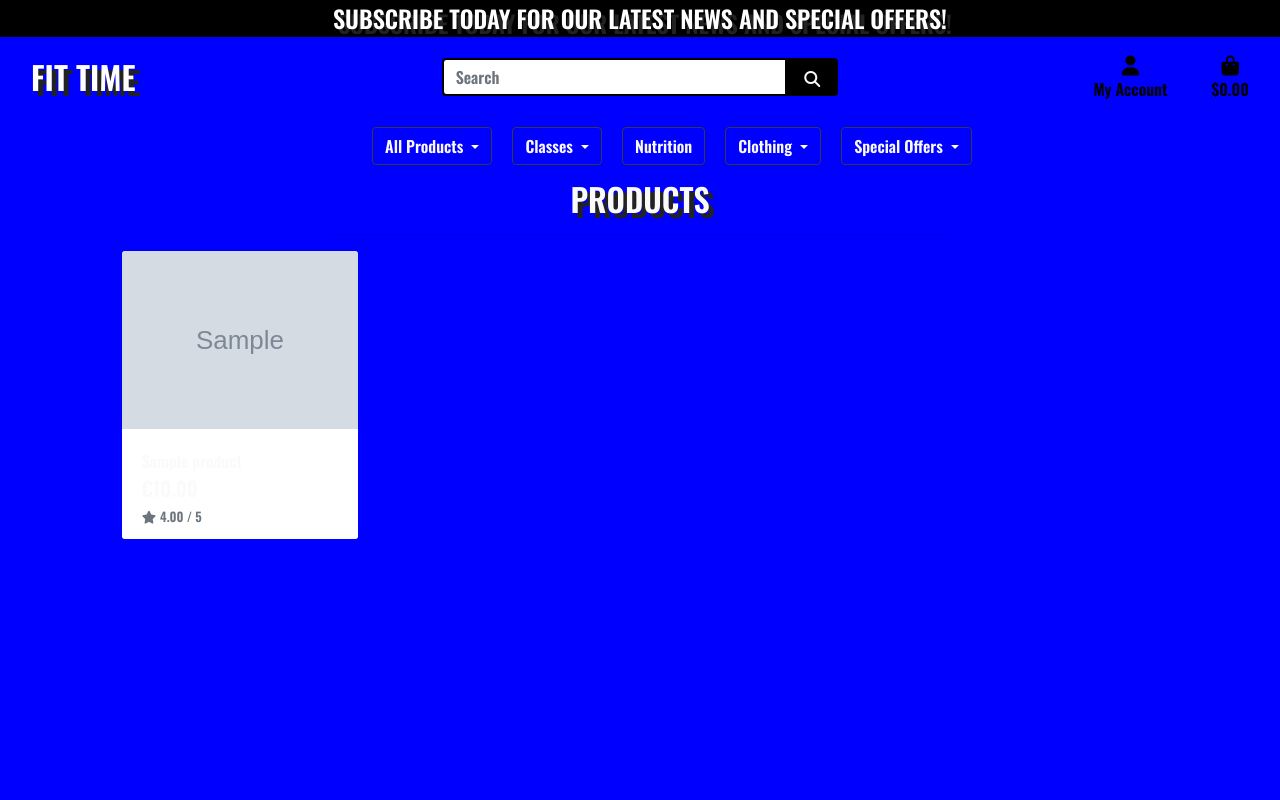
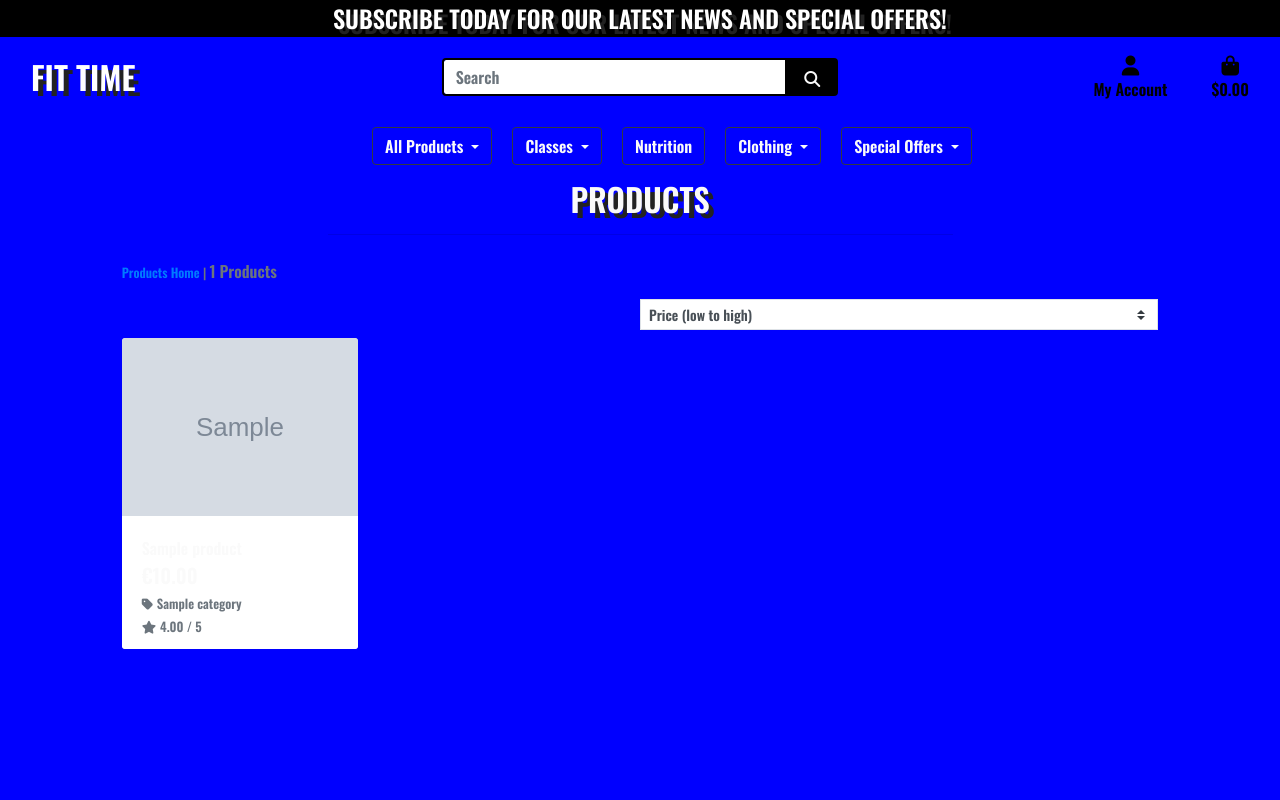
Before and after one commit to Leah1977/Fit_Time_MS4, a Django app: a page that uses products/templates/products/products.html in a window 1280 px wide. Run offline with Django 3.2, Linux system fonts and the light colour scheme; tables that the repository leaves empty hold one stand-in row (values such as "Sample post"); grey boxes marked "Sample" are stand-in pictures; some libraries are stand-ins or nearby versions.

Commit message:
Added sorting and product count to product.html

```diff
--- a/products/templates/products/product_detail.html
+++ b/products/templates/products/product_detail.html
@@ -30,6 +30,12 @@
                 <div class="product-details-container mb-5 mt-md-5">
                     <p class="mb-0">{{ product.name }}</p>
                     <p class="lead mb-0 text-left font-weight-bold">€{{ product.price }} </p>
+                    <!-- link for category -->
+                    {% if product.category %}
+                    <p class="small mt-1 mb-0">
+                        <a href="{% url 'products' %}?category={{ product.category.name }}" class="text-muted"><i class="fas fa-tag mr-1"></i>{{ product.category.friendly_name }}</a>
+                    </p>
+                    {% endif %}
                     {% if product.rating %}
                     <small class="text-muted"><i class="fas fa-star mr-1"></i>{{ product.rating }} / 5</small>
                     {% else %}
--- a/products/templates/products/products.html
+++ b/products/templates/products/products.html
@@ -15,12 +15,42 @@
         <div class="row">
             <div class="col text-center mt-3">
                 <h2 class="logo-font">Products</h2>
+                {% for c in current_categories %}
+                    <a href="{% url 'products' %}?category={{ c.name }}" class="category-badge text-decoration-none">
+                        <span class="p-2 mt-2 badge badge-white text-black rounded-0 border border-dark">{{ c.friendly_name }}</span>
+                    </a>
+                {% endfor %}
                 <hr class="w-50 mb-1">
             </div>
         </div>
         <div class="row">
             <div class="product-container col-10 offset-1">
-                <div class="row mt-1 mb-2"></div>
+                <div class="row mt-1 mb-2">
+                    <div class="col-12 co-md-6 my-auto order-md-last d-flex justify-content-center justify-content-md-end">
+                        <!-- Selector box -->
+                        <div class="sort-select-wrapper w-50">
+                            <select id="sort-selector" class="custom-select custom-select-sm rounded-0 border border-{% if current_sorting != 'None_None' %}"info{% else %}black{% endif %}>
+                                <option value="reset" {% if current_sorting == 'None_None' %}selected{% endif %}>Sort by...</option>
+                                <option value="price_asc" {% if current_sorting == 'price_asc' %}selected{% endif %}>Price (low to high)</option>
+                                <option value="price_desc" {% if current_sorting == 'price_desc' %}selected{% endif %}>Price (high to low)</option>
+                                <option value="rating_asc" {% if current_sorting == 'rating_asc' %}selected{% endif %}>Rating (low to high)</option>
+                                <option value="rating_desc" {% if current_sorting == 'rating_desc' %}selected{% endif %}>Rating (high to low)</option>
+                                <option value="name_asc" {% if current_sorting == 'name_asc' %}selected{% endif %}>Name (A-Z)</option>
+                                <option value="name_desc" {% if current_sorting == 'name_desc' %}selected{% endif %}>Name (Z-A)</option>
+                                <option value="category_asc" {% if current_sorting == 'category_asc' %}selected{% endif %}>Category (A-Z)</option>
+                                <option value="category_desc" {% if current_sorting == 'rating_desc' %}selected{% endif %}>Category (Z-A)</option>
+                            </select>
+                        </div>
+                    </div>
+                    <div class="col-12 col-md-6 order-md-first">
+                        <p class="text-muted mt-3 text-center text-md-left">
+                            {% if search_term or current_categories or current_sorting != 'None_None' %}
+                                <span class="small"><a href="{% url 'products' %}">Products Home</a> | </span>
+                            {% endif %}
+                            {{ products|length }} Products{% if search_term %} found for <strong>"{{ search_term }}"</strong>{% endif %}
+                        </p>
+                    </div>
+                </div>
                 <div class="row">
                     {% for product in products %}
                         <div class="col-sm-6 col-md-6 col-lg-4 col-xl-3">
@@ -41,6 +71,12 @@
                                         <div class="row">
                                             <div class="col">
                                                 <p class="lead mb-0 text-left font-weight-bold">€{{ product.price }}</p>
+                                                <!-- link for category -->
+                                                {% if product.category %}
+                                                <p class="small mt-1 mb-0">
+                                                    <a href="{% url 'products' %}?category={{ product.category.name }}" class="text-muted"><i class="fas fa-tag mr-1"></i>{{ product.category.friendly_name }}</a>
+                                                </p>
+                                                {% endif %}
                                                 {% if product.rating %}
                                                     <small class="text-muted"><i class="fas fa-star mr-1"></i>{{ product.rating }} / 5</small>
                                                 {% else %}
--- a/products/views.py
+++ b/products/views.py
@@ -22,7 +22,8 @@ def all_products(request):
             if sortkey == 'name':
                 sortkey = 'lower_name'
                 products = products.annotate(lower_name=Lower('name'))
-
+            if sortkey == 'category':
+                sortkey = 'category_name'
             if 'direction' in request.GET:
                 direction = request.GET['direction']
                 if direction == 'desc':
--- a/static/css/base.css
+++ b/static/css/base.css
@@ -81,6 +81,11 @@ body {
     z-index: -1;
 }
 
+a.category-badge > span.badge:hover {
+    background: #212529;
+    color: #fff !important;
+}
+
 /* ---------------------------------- Media Queries */
 
 /* For screens with extra large screens */
```
